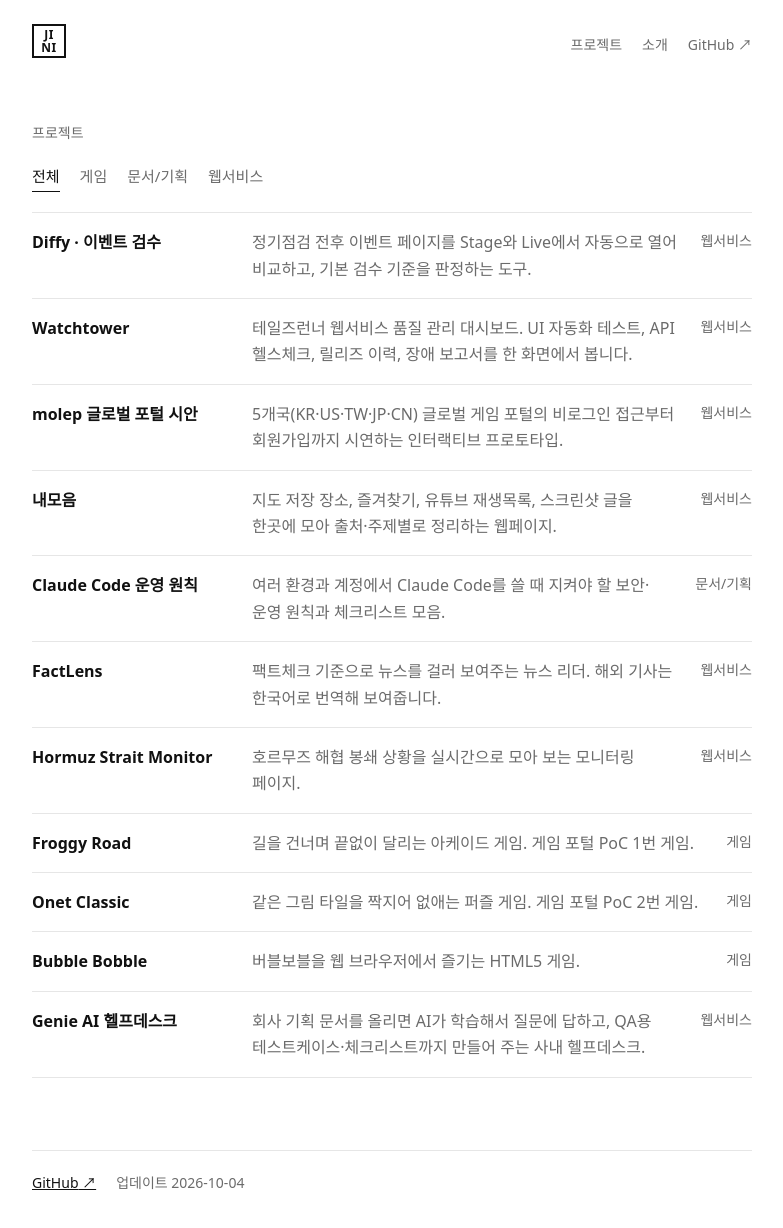
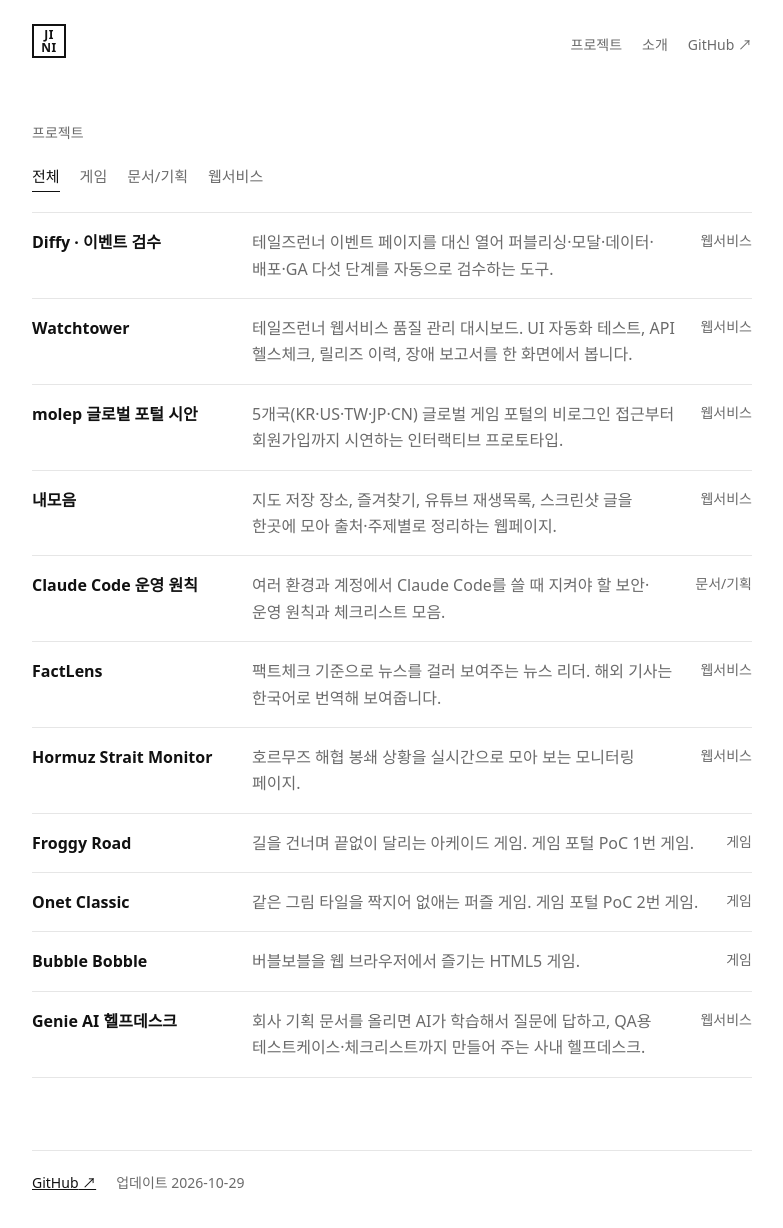
Before and after one commit to yourjini/JiniUini, a Next.js app: page / in a window 1280 px wide. Shown: the top 1228 px of the page, without its empty margins (248-1031 px from the left). Built offline with nearby package versions, Linux system fonts and the light colour scheme; a web font is replaced by a local one.

Commit message:
Diffy 설명을 최신 내용으로 갱신 (#5)
Claude-Session: https://claude.ai/code/session_01ApYumwgLaP941h3J5jfZks

Co-authored-by: Claude Opus 5.5 <noreply@anthropic.com>

```diff
--- a/content/profile.ts
+++ b/content/profile.ts
@@ -8,7 +8,7 @@ export const profile = {
   intro:
     "테일즈런너를 비롯한 게임·웹 플랫폼 서비스를 검수합니다. 반복되는 검수는 AI와 자동화 도구로 줄이고, 필요한 서비스는 직접 만들어 배포합니다.",
   links: [{ label: "GitHub", href: "https://github.com/yourjini" }],
-  updatedAt: "2026-10-04",
+  updatedAt: "2026-10-29",
 };
 
 // 이력. 위에서부터 최근 순서로 적어 주세요. period 는 자유 형식입니다.
@@ -26,7 +26,7 @@ export const experience: { period: string; title: string; detail: string }[] = [
   {
     period: "진행 중",
     title: "테일즈런너 웹서비스 QA",
-    detail: "2주 간격 정기점검 이벤트 검수, Stage/Live 비교 자동화(Diffy), 모니터링 대시보드(Watchtower) 운영.",
+    detail: "2주 간격 정기점검 이벤트 검수, 5단계 이벤트 검수 자동화(Diffy), 모니터링 대시보드(Watchtower) 운영.",
   },
 ];
 
--- a/content/projects.ts
+++ b/content/projects.ts
@@ -74,16 +74,18 @@ export const projects: Project[] = [
   {
     slug: "diffy",
     name: "Diffy · 이벤트 검수",
-    summary: "정기점검 전후 이벤트 페이지를 Stage와 Live에서 자동으로 열어 비교하고, 기본 검수 기준을 판정하는 도구.",
+    summary: "테일즈런너 이벤트 페이지를 대신 열어 퍼블리싱·모달·데이터·배포·GA 다섯 단계를 자동으로 검수하는 도구.",
     category: "service",
     status: "local",
     repos: [{ name: "tr-event-qa", public: false }],
-    stack: ["Node.js", "Playwright", "pixel diff"],
+    stack: ["Node.js", "Playwright", "글자 인식(OCR)", "GA4 · GTM"],
     period: "2026-09",
     highlights: [
-      "채널 × PC/모바일 × Chrome/Edge 조합을 동시에 검수",
-      "Stage↔Live 화면 차이를 전체 캡처 위에 빨간색으로 표시",
-      "비개발자도 더블클릭으로 켜고 끄도록 실행 파일 제공",
+      "점검 전후 다섯 단계 검수: 퍼블리싱, 상태별 안내 모달, 엑셀 데이터 반영, Stage↔Live 배포 대조, GA 심김·수집",
+      "대시보드 한 표에서 모든 이벤트의 단계별 결과를 스테이지·라이브로 나눠 표시",
+      "차이 한 줄마다 '버그 아님'을 기록해 다음 검수부터 자동으로 제외",
+      "참여·응모·결제 버튼은 누르지 않고, 누르는 동안 서버로 가는 요청을 막는 안전장치",
+      "Windows·Mac 설치 파일과 설정 내보내기·가져오기로 다른 PC에서도 이어서 사용 (v1.9.3)",
     ],
     featured: true,
     visible: true,
```
